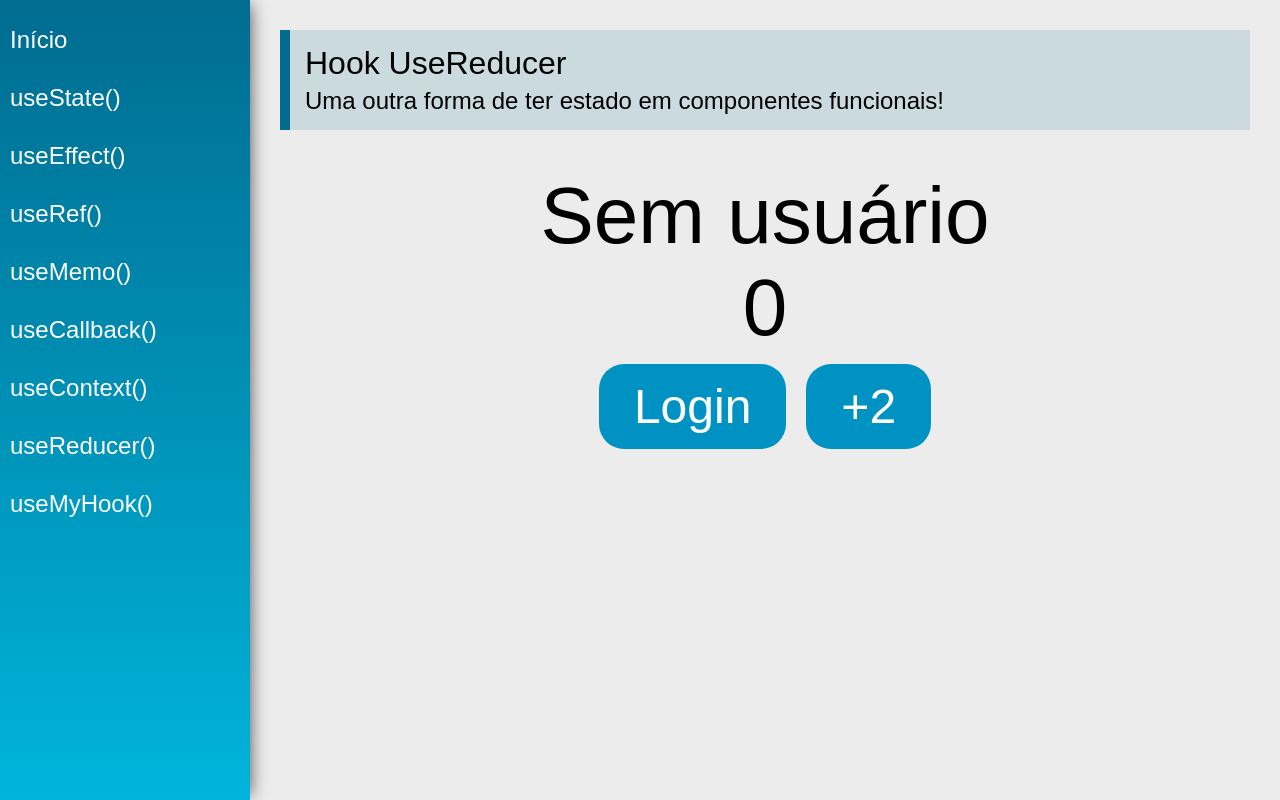
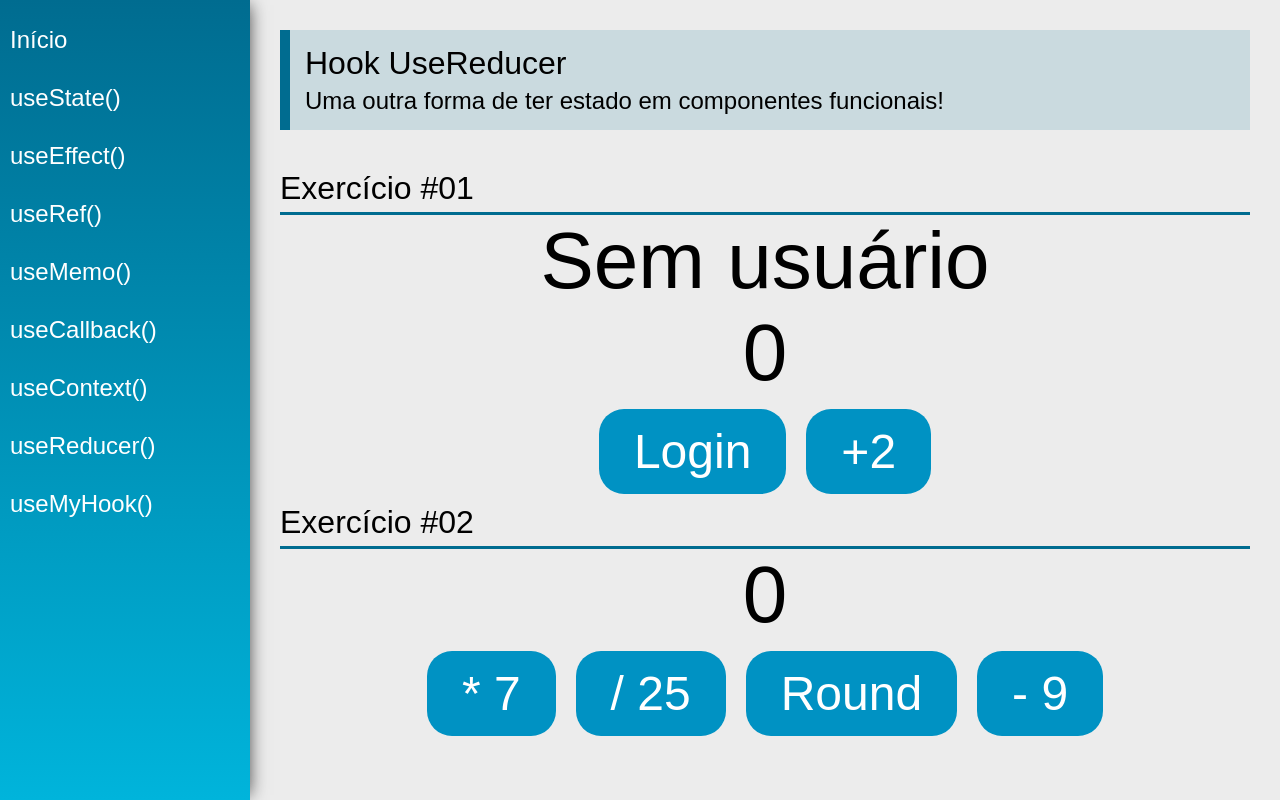
Before and after one commit to daniel-castilho/hooks, a React (Create React App) app: page /useReducer in a window 1280 px wide. Built offline with nearby package versions, Linux system fonts and the light colour scheme.

Commit message:
Desafio Reducer

```diff
--- a/src/views/examples/UseReducer.jsx
+++ b/src/views/examples/UseReducer.jsx
@@ -1,5 +1,6 @@
 import React, { useReducer } from "react";
 import PageTitle from "../../components/layout/PageTitle";
+import SectionTitle from "../../components/layout/SectionTitle";
 
 const initialState = {
 	number: 0, // foco...
@@ -14,6 +15,14 @@
 			return { ...state, number: state.number + 2 };
 		case "login":
 			return { ...state, user: { name: action.payload } };
+        case "numberMult7":
+            return { ...state, number: state.number * 7 };
+        case "numberDiv25":
+            return { ...state, number: state.number / 25 };
+        case "round":
+            return { ...state, number: parseInt(state.number) };
+        case "numberAddN":
+            return { ...state, number: state.number + action.payload };
 		default:
 			return state;
 	}
@@ -28,6 +37,7 @@
 				title="Hook UseReducer"
 				subtitle="Uma outra forma de ter estado em componentes funcionais!" />
 
+            <SectionTitle title="Exercício #01" />
 			<div className="center">
 				{state.user ? (
 					<span className="text">{state.user.name}</span>
@@ -51,6 +61,17 @@
 					</button>
 				</div>
 			</div>
+
+            <SectionTitle title="Exercício #02" />
+            <div className="center">
+                <span className="text">{state.number}</span>
+                <div>
+                    <button className="btn" onClick={() => dispatch({ type: 'numberMult7' })}>* 7</button>
+                    <button className="btn" onClick={() => dispatch({ type: 'numberDiv25' })}>/ 25</button>
+                    <button className="btn" onClick={() => dispatch({ type: 'round' })}>Round</button>
+                    <button className="btn" onClick={() => dispatch({ type: 'numberAddN', payload: -9 })}>- 9</button>
+                </div>
+            </div>
 		</div>
 	);
 };
```
